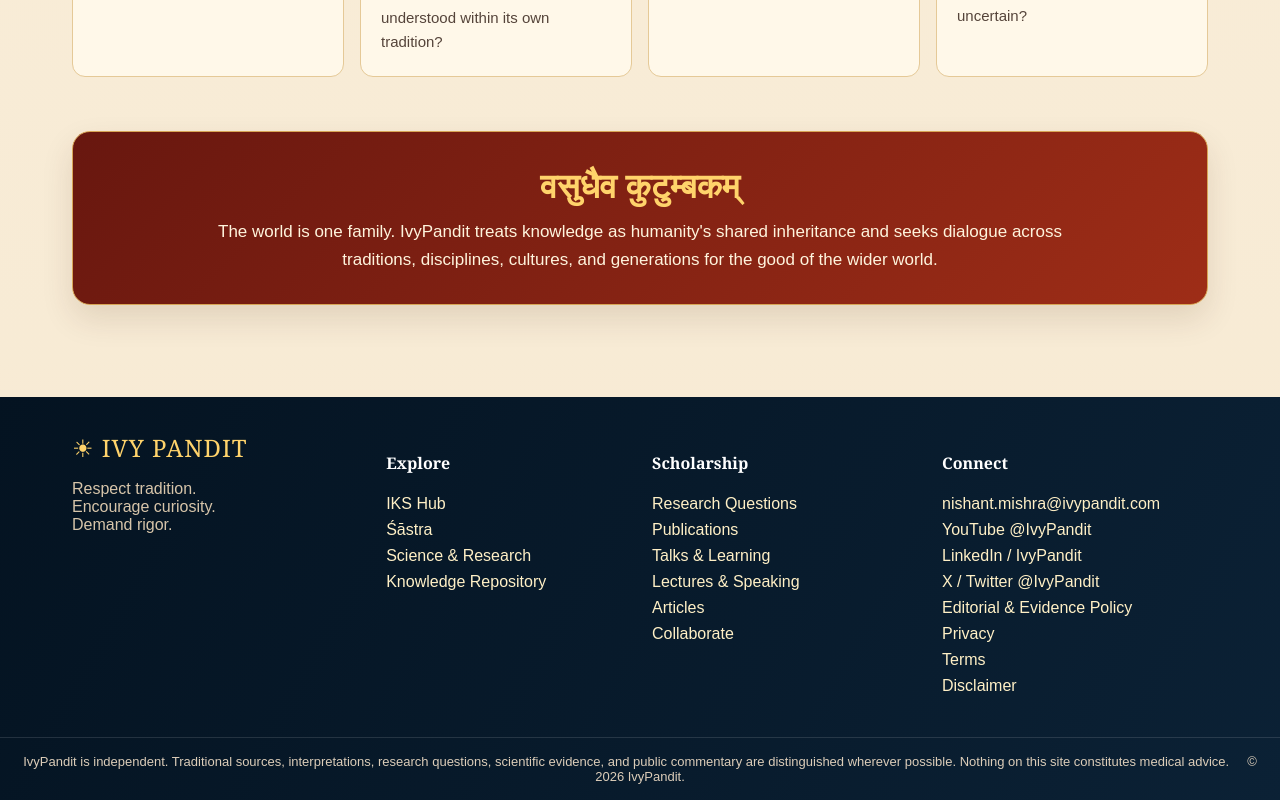
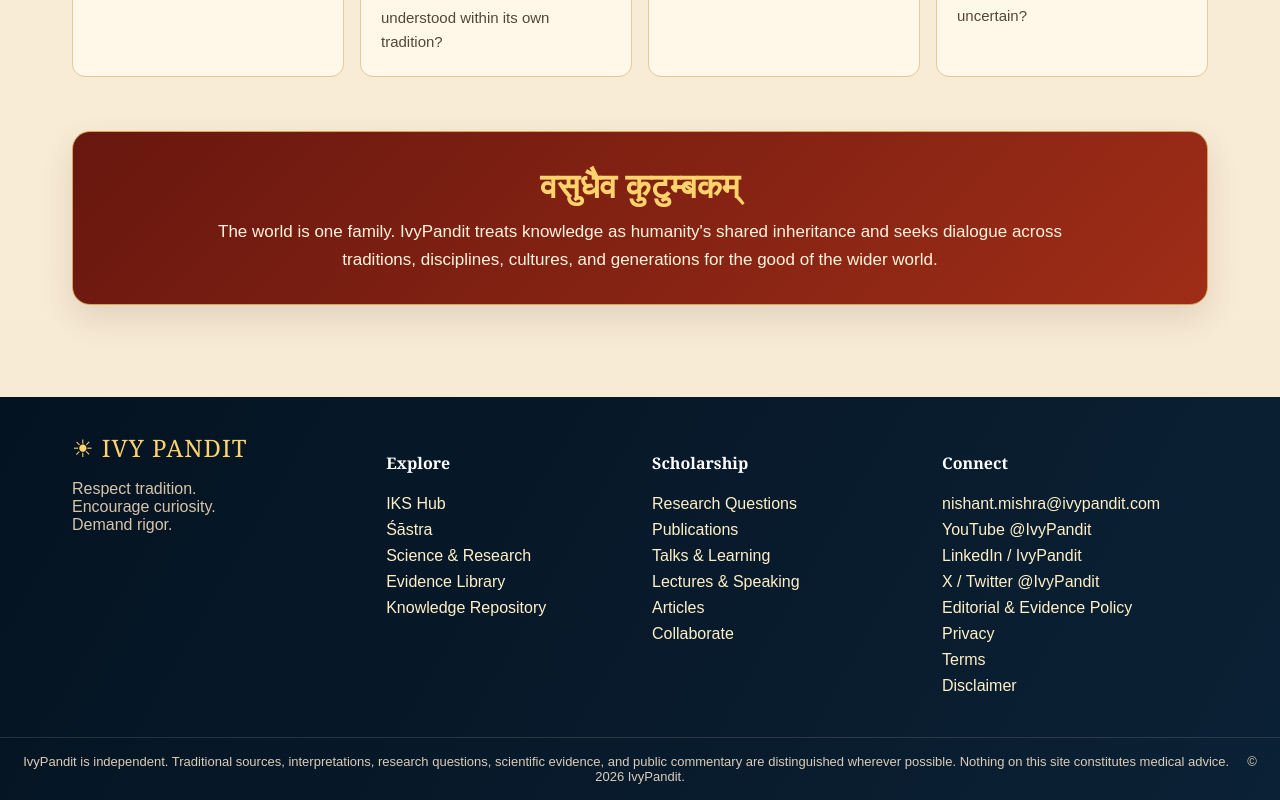
Before and after one commit to nishmishra/ivypandit-v2, a Next.js app: page / in a window 1280 px wide. Shown: the part 5883-6683 px from the top of the page. Built offline with nearby package versions, Linux system fonts and the light colour scheme.

Commit message:
Add Evidence Library metadata and footer access

```diff
--- a/app/layout.tsx
+++ b/app/layout.tsx
@@ -23,6 +23,7 @@ const pageMeta: Record<string, { title: string; description: string }> = {
   '/articles/gita-cognitive-resilience': { title: 'Bhagavad Gītā & Cognitive Resilience | IvyPandit', description: 'A short reflection on Arjuna’s crisis, disciplined action, and responsible comparison with modern psychology.' },
   '/articles/garbhadhana-epigenetics': { title: 'Garbhādhāna & Epigenetics | IvyPandit', description: 'A short reflection on parental preparation, preconception health, and the limits of epigenetic analogy.' },
   '/repository': { title: 'IvyPandit Knowledge Repository', description: 'Structured, portable scholarly infrastructure connecting sources, literature, research questions, evidence, and outputs.' },
+  '/evidence': { title: 'Evidence Library | Neuroscience & Indian Knowledge Systems | IvyPandit', description: 'Critically annotated scientific literature relevant to attention, language, neuroplasticity, contemplative practice, ritual, grief, fasting, and Indian Knowledge Systems.' },
   '/support': { title: 'Support & Partnership | IvyPandit', description: 'Ways to support open scholarship, lectures, collaboration, and durable public knowledge resources.' },
   '/contact': { title: 'Contact IvyPandit', description: 'Contact IvyPandit for lectures, collaborations, scholarly discussion, educational programs, and institutional partnerships.' },
   '/disclaimer': { title: 'Disclaimer | IvyPandit', description: 'Medical, scientific, institutional, and interpretive disclaimers for IvyPandit content.' },
@@ -68,7 +69,7 @@ export default async function RootLayout({ children }: { children: React.ReactNo
     {children}
     <footer className="footer"><div className="footerGrid">
       <div><div className="footBrand">☀ IVY PANDIT</div><p>{lang==='sa'?<>परम्परां सम्मानयतु।<br/>जिज्ञासां पोषयतु।<br/>अनुसन्धानं कठोरं भवतु।</>:lang==='hi'?<>परम्परा का सम्मान।<br/>जिज्ञासा को प्रोत्साहन।<br/>अनुसन्धान में कठोरता।</>:<>Respect tradition.<br/>Encourage curiosity.<br/>Demand rigor.</>}</p></div>
-      {lang==='sa'?<><div><h4>अन्वेषणम्</h4><Link href="/sa/iks">भारतीयज्ञानप्रणाली</Link><Link href="/sa/shastra">शास्त्रम्</Link><Link href="/sa/research">अनुसन्धानम्</Link><Link href="/sa/repository">ज्ञानसंग्रहः</Link></div><div><h4>विद्वत्कार्यम्</h4><Link href="/sa/prashna">अनुसन्धानप्रश्नाः</Link><Link href="/sa/videos">व्याख्यानानि</Link><Link href="/sa/speaking">वक्तृत्वम्</Link><Link href="/sa/sahayoga">सहकारः</Link></div></>:lang==='hi'?<><div><h4>अन्वेषण</h4><Link href="/hi/research">अनुसन्धान</Link><Link href="/hi/prashna">अनुसन्धान-प्रश्न</Link><Link href="/hi/speaking">व्याख्यान</Link><Link href="/hi/sahyog">सहयोग</Link></div><div><h4>अधिक</h4><Link href="/iks">IKS Hub (English)</Link><Link href="/shastra-study">शास्त्र (English)</Link><Link href="/articles">लेख (English)</Link><Link href="/about">परिचय (English)</Link></div></>:<><div><h4>Explore</h4><Link href="/iks">IKS Hub</Link><Link href="/shastra-study">Śāstra</Link><Link href="/research">Science & Research</Link><Link href="/repository">Knowledge Repository</Link></div><div><h4>Scholarship</h4><Link href="/questions">Research Questions</Link><Link href="/publications">Publications</Link><Link href="/videos">Talks & Learning</Link><Link href="/speaking">Lectures & Speaking</Link><Link href="/articles">Articles</Link><Link href="/collaborate">Collaborate</Link></div></>}
+      {lang==='sa'?<><div><h4>अन्वेषणम्</h4><Link href="/sa/iks">भारतीयज्ञानप्रणाली</Link><Link href="/sa/shastra">शास्त्रम्</Link><Link href="/sa/research">अनुसन्धानम्</Link><Link href="/sa/repository">ज्ञानसंग्रहः</Link></div><div><h4>विद्वत्कार्यम्</h4><Link href="/sa/prashna">अनुसन्धानप्रश्नाः</Link><Link href="/sa/videos">व्याख्यानानि</Link><Link href="/sa/speaking">वक्तृत्वम्</Link><Link href="/sa/sahayoga">सहकारः</Link></div></>:lang==='hi'?<><div><h4>अन्वेषण</h4><Link href="/hi/research">अनुसन्धान</Link><Link href="/hi/prashna">अनुसन्धान-प्रश्न</Link><Link href="/hi/speaking">व्याख्यान</Link><Link href="/hi/sahyog">सहयोग</Link></div><div><h4>अधिक</h4><Link href="/iks">IKS Hub (English)</Link><Link href="/shastra-study">शास्त्र (English)</Link><Link href="/articles">लेख (English)</Link><Link href="/about">परिचय (English)</Link></div></>:<><div><h4>Explore</h4><Link href="/iks">IKS Hub</Link><Link href="/shastra-study">Śāstra</Link><Link href="/research">Science & Research</Link><Link href="/evidence">Evidence Library</Link><Link href="/repository">Knowledge Repository</Link></div><div><h4>Scholarship</h4><Link href="/questions">Research Questions</Link><Link href="/publications">Publications</Link><Link href="/videos">Talks & Learning</Link><Link href="/speaking">Lectures & Speaking</Link><Link href="/articles">Articles</Link><Link href="/collaborate">Collaborate</Link></div></>}
       <div><h4>{lang==='sa'?'सम्पर्कः':lang==='hi'?'सम्पर्क':'Connect'}</h4><a href="mailto:nishant.mishra@ivypandit.com">nishant.mishra@ivypandit.com</a><a href="https://www.youtube.com/@IvyPandit" target="_blank" rel="noopener noreferrer">YouTube @IvyPandit</a><a href="https://www.linkedin.com/in/ivypandit/" target="_blank" rel="noopener noreferrer">LinkedIn / IvyPandit</a><a href="https://x.com/IvyPandit" target="_blank" rel="noopener noreferrer">X / Twitter @IvyPandit</a>{lang==='en'&&<><Link href="/editorial-policy">Editorial & Evidence Policy</Link><Link href="/privacy">Privacy</Link><Link href="/terms">Terms</Link><Link href="/disclaimer">Disclaimer</Link></>}</div>
     </div><div className="footerBottom">{lang==='sa'?'आइवीपण्डितः स्वतन्त्रः विद्वत्-शैक्षिकमञ्चः।':lang==='hi'?'आइवी पण्डित एक स्वतंत्र विद्वत् एवं शैक्षिक मंच है।':'IvyPandit is independent. Traditional sources, interpretations, research questions, scientific evidence, and public commentary are distinguished wherever possible. Nothing on this site constitutes medical advice.'}<span>© 2026 IvyPandit.</span></div></footer>
   </body></html>;
```
